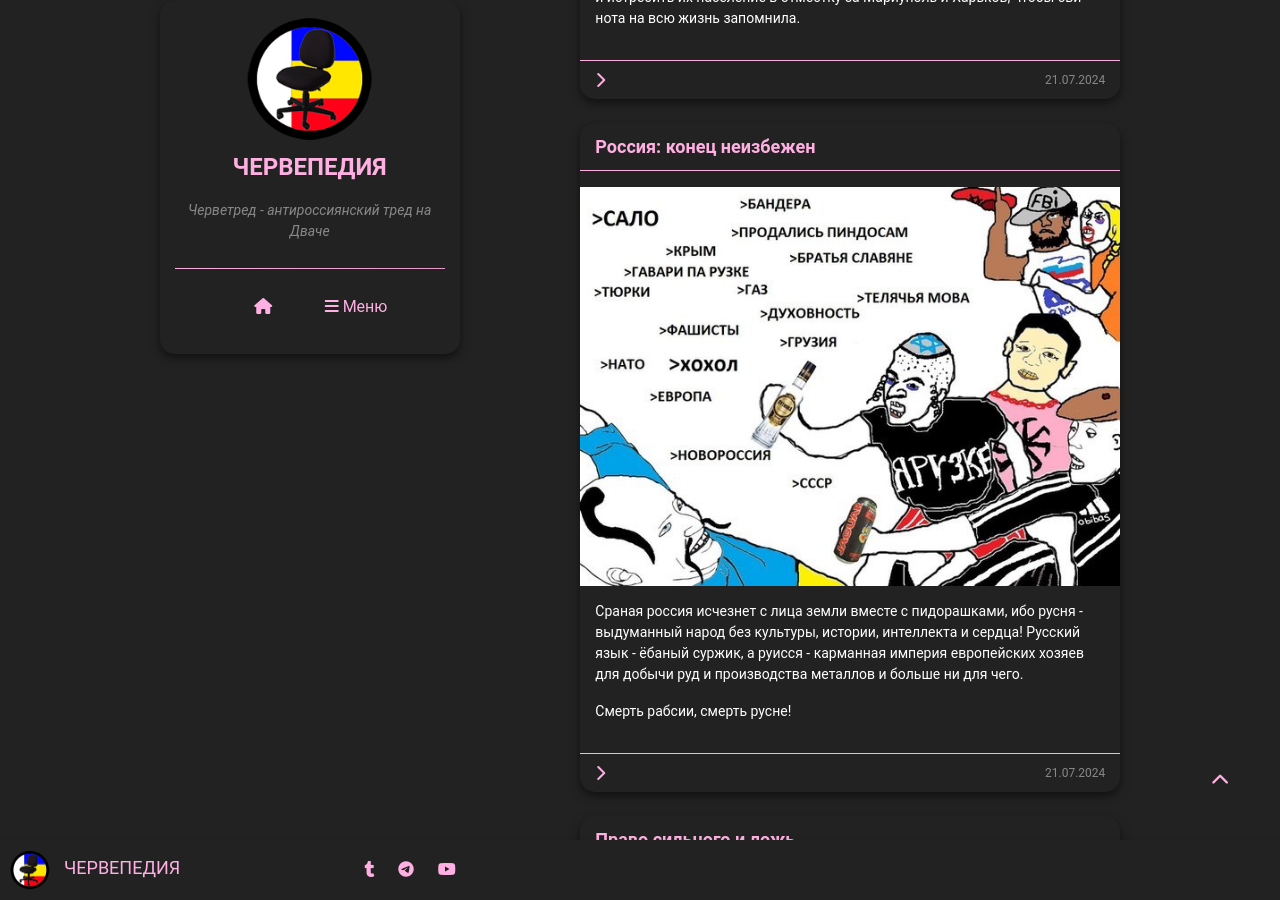
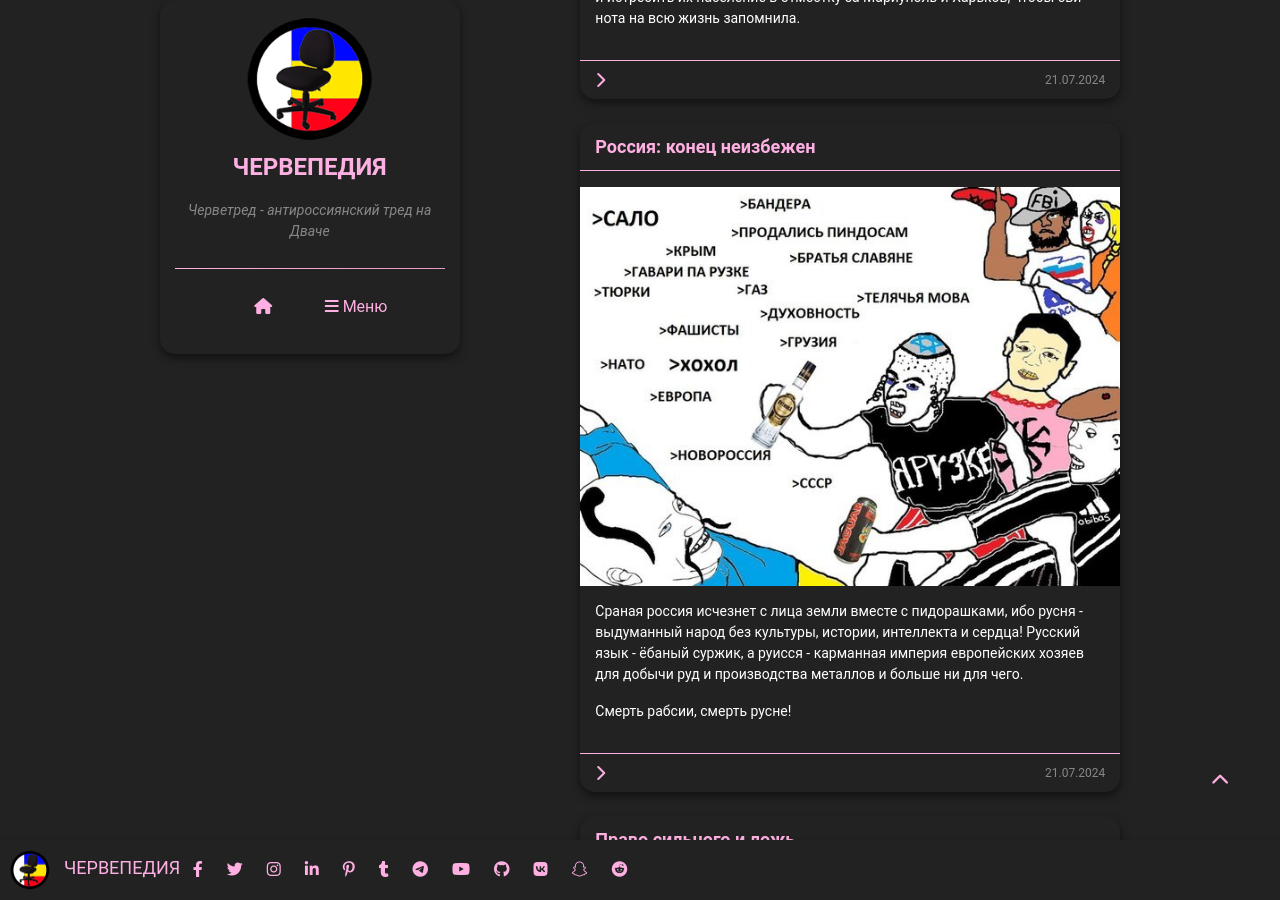
Before and after one commit to chervepedia/chervepedia.github.io, a Jekyll site: the page built from index.html, in a window 1280 px wide and 900 px high, scrolled down 601 px. Built offline with Jekyll 4.4.1, drawn with Linux system fonts in a browser that asks for light colours; the list of posts is cut into pages by our own code; comment, search, counter and statistics services are not loaded.

Commit message:
Update default.html

```diff
--- a/_layouts/default.html
+++ b/_layouts/default.html
@@ -125,20 +125,47 @@
     </div>
   </div>
 
-  <div class="footer">
+ <div class="footer">
   <div class="left-footer">
     <img src="{{ '/assets/images/logo.png' | absolute_url }}" alt="Логотип">
     <span class="site-name">{{ site.title }}</span>
   </div>
   <div class="social-icons">
+    {% if site.social.facebook %}
+      <a href="{{ site.social.facebook }}" target="_blank" title="Facebook"><i class="fab fa-facebook-f"></i></a>
+    {% endif %}
+    {% if site.social.twitter %}
+      <a href="{{ site.social.twitter }}" target="_blank" title="Twitter"><i class="fab fa-twitter"></i></a>
+    {% endif %}
+    {% if site.social.instagram %}
+      <a href="{{ site.social.instagram }}" target="_blank" title="Instagram"><i class="fab fa-instagram"></i></a>
+    {% endif %}
+    {% if site.social.linkedin %}
+      <a href="{{ site.social.linkedin }}" target="_blank" title="LinkedIn"><i class="fab fa-linkedin-in"></i></a>
+    {% endif %}
+    {% if site.social.pinterest %}
+      <a href="{{ site.social.pinterest }}" target="_blank" title="Pinterest"><i class="fab fa-pinterest-p"></i></a>
+    {% endif %}
     {% if site.social.tumblr %}
-      <a href="{{ site.social.tumblr }}" target="_blank"><i class="fab fa-tumblr"></i></a>
+      <a href="{{ site.social.tumblr }}" target="_blank" title="Tumblr"><i class="fab fa-tumblr"></i></a>
     {% endif %}
     {% if site.social.telegram %}
-      <a href="{{ site.social.telegram }}" target="_blank"><i class="fab fa-telegram"></i></a>
+      <a href="{{ site.social.telegram }}" target="_blank" title="Telegram"><i class="fab fa-telegram-plane"></i></a>
     {% endif %}
     {% if site.social.youtube %}
-      <a href="{{ site.social.youtube }}" target="_blank"><i class="fab fa-youtube"></i></a>
+      <a href="{{ site.social.youtube }}" target="_blank" title="YouTube"><i class="fab fa-youtube"></i></a>
+    {% endif %}
+    {% if site.social.github %}
+      <a href="{{ site.social.github }}" target="_blank" title="GitHub"><i class="fab fa-github"></i></a>
+    {% endif %}
+    {% if site.social.vkontakte %}
+      <a href="{{ site.social.vkontakte }}" target="_blank" title="VK"><i class="fab fa-vk"></i></a>
+    {% endif %}
+    {% if site.social.snapchat %}
+      <a href="{{ site.social.snapchat }}" target="_blank" title="Snapchat"><i class="fab fa-snapchat-ghost"></i></a>
+    {% endif %}
+    {% if site.social.reddit %}
+      <a href="{{ site.social.reddit }}" target="_blank" title="Reddit"><i class="fab fa-reddit"></i></a>
     {% endif %}
   </div>
   <div class="contact-info">
```
